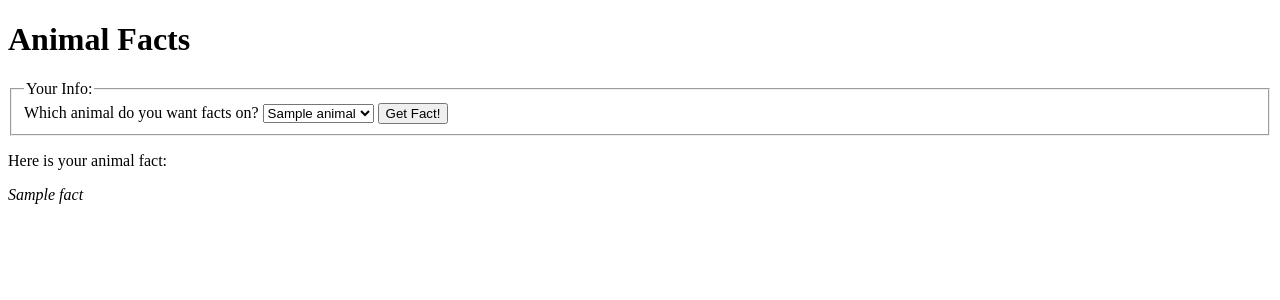
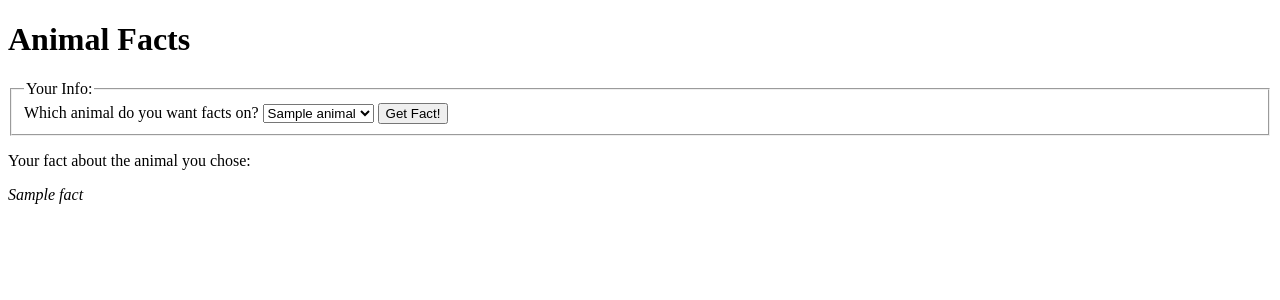
Before and after one commit to Sergiorq1/Homework-3-More-Forms, a Python web app: template templates/animal_facts.html in a window 1280 px wide. Shown: the top 300 px of the page. Run offline with Jinja, Linux system fonts and the light colour scheme; the template is opened without the code that fills it: most values are stand-ins (such as "Sample title", 1, 10 or a date in 2020).

Commit message:
Fix bugs in app.py

```diff
--- a/templates/animal_facts.html
+++ b/templates/animal_facts.html
@@ -31,7 +31,7 @@ Animal Facts
 
 <section id="form_results">
     <p>
-        Here is your animal fact:
+        Your fact about the animal you chose:
     </p>
     {% for fact in facts %}
     <p>
--- a/templates/image_filter.html
+++ b/templates/image_filter.html
@@ -25,7 +25,7 @@ Image Filtering
                     <!-- TODO: Use a for loop to display an option element for each possible filter
                         type-->
                     {% for filter in filter_types %}
-                        <option value="blur">blur</option>
+                        <option value="{{ filter }}">{{ filter }}</option>
                     {% endfor %}
                 </select>
             </label>
```
Also changed, not shown: 1 other file.
